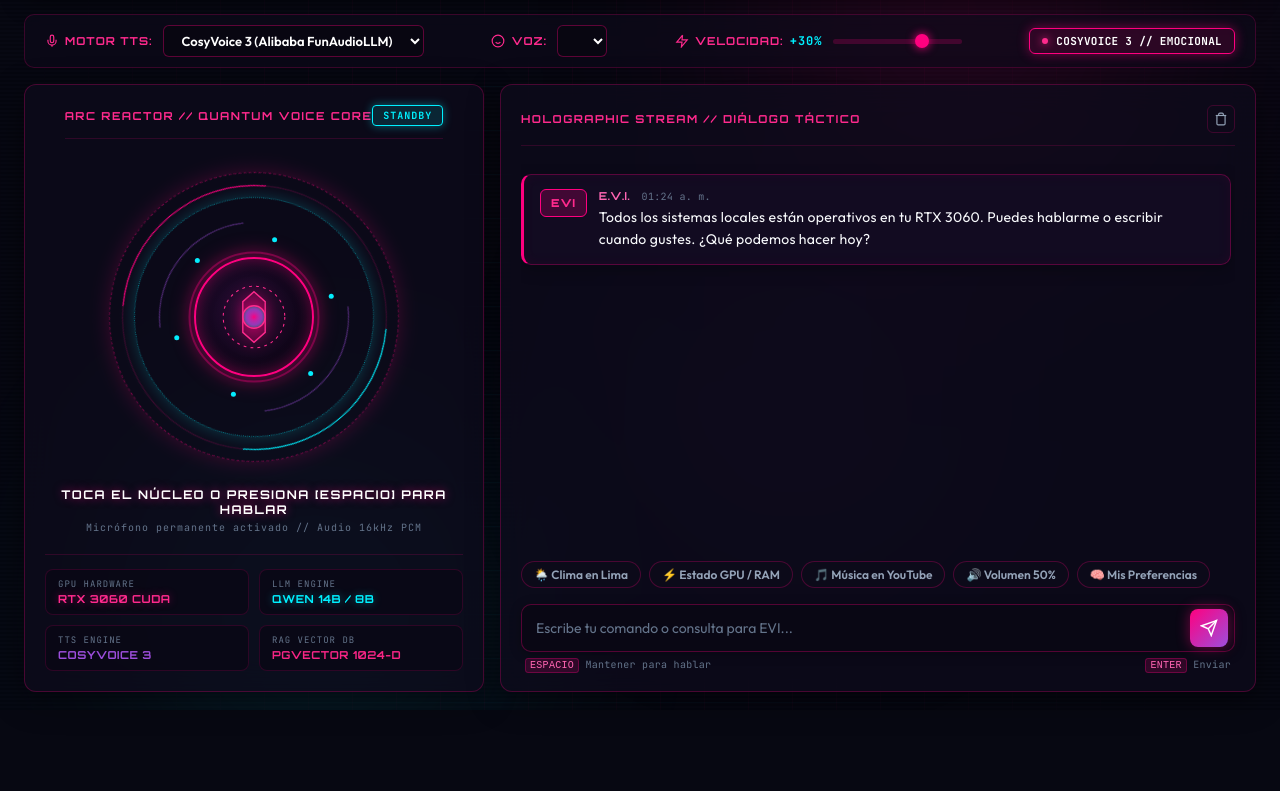
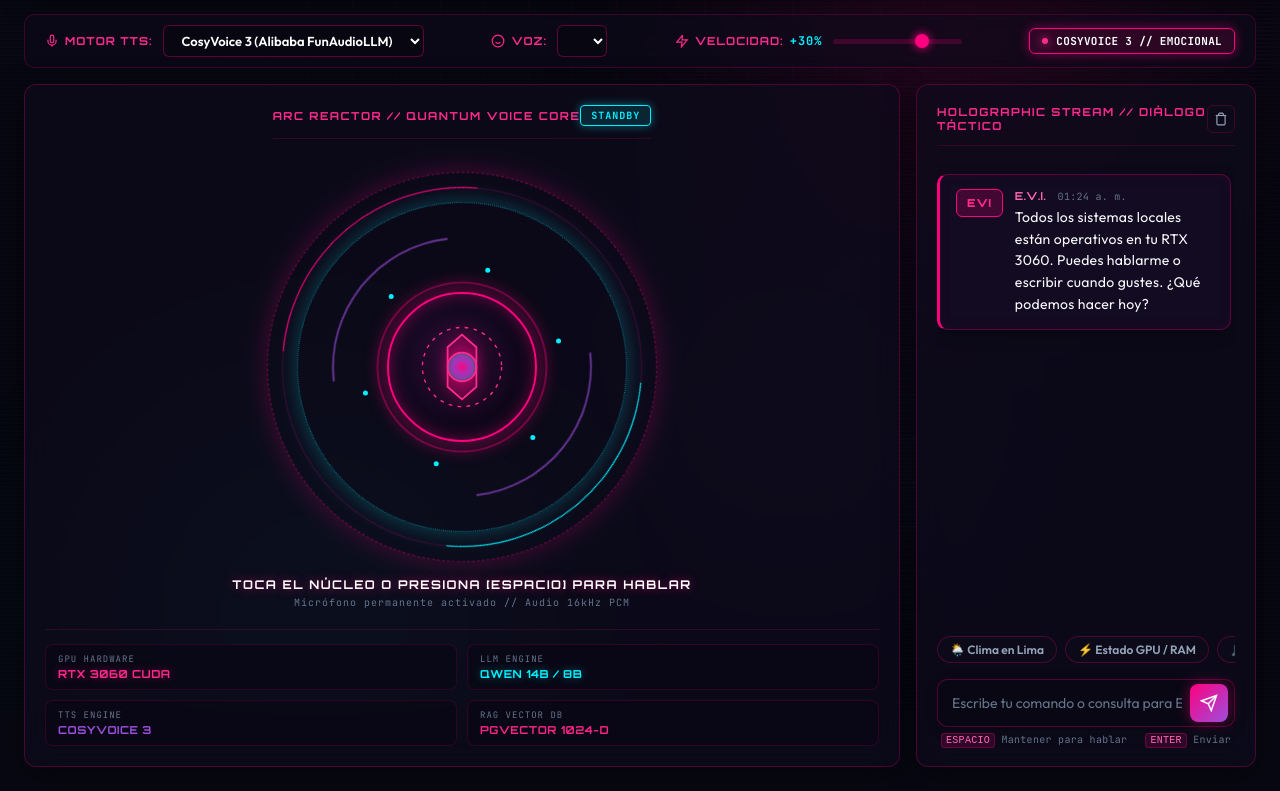
Before and after one commit to creyeschaponan/evi-ai, a website: page orchestrator-nest/public/index.html in a window 1280 px wide. Shown: the part 90-881 px from the top of the page. Before the commit the page ends 806 px from the top, so only its background shows below. Drawn offline with nearby package versions, Linux system fonts and the light colour scheme.

Commit message:
feat: sync 400px Arc Reactor and 25% compact sidebar to public Web client with Google Web Speech API

```diff
--- a/orchestrator-nest/public/app.js
+++ b/orchestrator-nest/public/app.js
@@ -72,11 +72,11 @@ function startVisualizerLoop() {
   function renderVisualizer() {
     requestAnimationFrame(renderVisualizer);
 
-    const width = visualizerCanvas.width;
-    const height = visualizerCanvas.height;
+    const width = visualizerCanvas.width = 400;
+    const height = visualizerCanvas.height = 400;
     const centerX = width / 2;
     const centerY = height / 2;
-    const baseRadius = 66;
+    const baseRadius = 86;
 
     canvasCtx.clearRect(0, 0, width, height);
     idleAngle += 0.02;
--- a/orchestrator-nest/public/style.css
+++ b/orchestrator-nest/public/style.css
@@ -410,13 +410,14 @@ body {
 }
 
 /* =====================================================================
-   Main Grid Layout
+   Main Grid Layout (Arc Reactor Center Stage 75% + Sidebar Stream 25%)
    ===================================================================== */
 .hud-main-grid {
   display: grid;
-  grid-template-columns: 460px 1fr;
+  grid-template-columns: 1fr 340px;
   gap: 16px;
   flex: 1;
+  min-height: 0;
 }
 
 @media (max-width: 1024px) {
@@ -469,7 +470,7 @@ body {
 }
 
 /* =====================================================================
-   ARC REACTOR // CORE SECTION
+   ARC REACTOR // CORE SECTION (400px CENTERPIECE)
    ===================================================================== */
 .core-section {
   display: flex;
@@ -480,12 +481,12 @@ body {
 
 .reactor-wrapper {
   position: relative;
-  width: 300px;
-  height: 300px;
+  width: 400px;
+  height: 400px;
   display: flex;
   align-items: center;
   justify-content: center;
-  margin: 10px 0 20px;
+  margin: 10px auto;
 }
 
 /* Geometric Rotating Rings */
@@ -496,33 +497,33 @@ body {
 }
 
 .ring-outer {
-  width: 290px;
-  height: 290px;
+  width: 390px;
+  height: 390px;
   border: 1.5px dashed rgba(255, 0, 127, 0.45);
-  box-shadow: 0 0 20px rgba(255, 0, 127, 0.2);
+  box-shadow: 0 0 25px rgba(255, 0, 127, 0.25);
   animation: rotateCW 35s linear infinite;
 }
 
 .ring-middle {
-  width: 240px;
-  height: 240px;
+  width: 330px;
+  height: 330px;
   border: 1.5px dotted rgba(0, 240, 255, 0.55);
-  box-shadow: 0 0 15px rgba(0, 240, 255, 0.2);
+  box-shadow: 0 0 20px rgba(0, 240, 255, 0.25);
   animation: rotateCCW 24s linear infinite;
 }
 
 .ring-inner {
-  width: 190px;
-  height: 190px;
-  border: 1.5px solid rgba(157, 78, 221, 0.5);
+  width: 260px;
+  height: 260px;
+  border: 2px solid rgba(157, 78, 221, 0.6);
   border-left-color: transparent;
   border-right-color: transparent;
   animation: rotateCW 14s linear infinite;
 }
 
 .ring-ticks {
-  width: 265px;
-  height: 265px;
+  width: 360px;
+  height: 360px;
   border: 1px solid rgba(255, 0, 127, 0.2);
   border-top-color: var(--neon-pink);
   border-bottom-color: var(--neon-cyan);
@@ -544,18 +545,18 @@ body {
   position: absolute;
   top: 0;
   left: 0;
-  width: 300px;
-  height: 300px;
+  width: 400px;
+  height: 400px;
   z-index: 2;
   pointer-events: none;
 }
 
-/* Center Interactive Core */
+/* Center Interactive Core (150px) */
 .core-center {
   position: relative;
   z-index: 3;
-  width: 120px;
-  height: 120px;
+  width: 150px;
+  height: 150px;
   border-radius: 50%;
   background: radial-gradient(circle at 40% 40%, #1f0b2e 0%, #0a0614 80%);
   border: 2px solid var(--neon-pink);
@@ -581,8 +582,8 @@ body {
 }
 
 .core-spider-logo {
-  width: 70px;
-  height: 70px;
+  width: 90px;
+  height: 90px;
   display: flex;
   align-items: center;
   justify-content: center;
```
